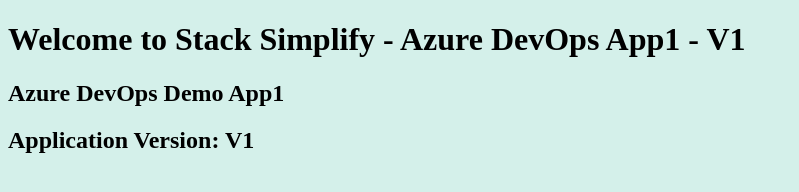
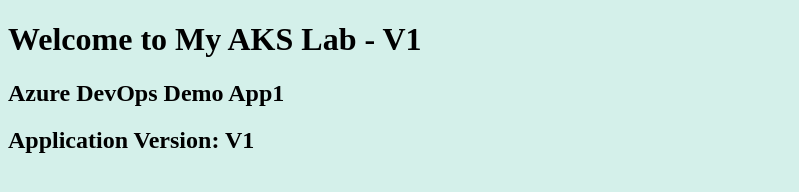
Before and after one commit to rcenerini/azure-devops-aks, a plain HTML site: page index.html in a window 1280 px wide. Shown: the whole page, without its empty margins (0-799 px from the left). Drawn offline with Linux system fonts and the light colour scheme.

Commit message:
Atualizando index.html

```diff
--- a/index.html
+++ b/index.html
@@ -1,7 +1,7 @@
 <!DOCTYPE html>
 <html>
    <body style="background-color:rgb(212, 240, 234);">
-      <h1>Welcome to Stack Simplify - Azure DevOps App1 - V1</h1>
+      <h1>Welcome to My AKS Lab - V1</h1>
       <h2>Azure DevOps Demo App1</h2>
       <h2>Application Version: V1</h2>
    </body>
```
